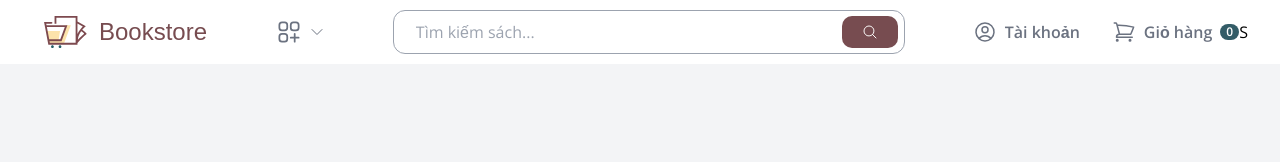
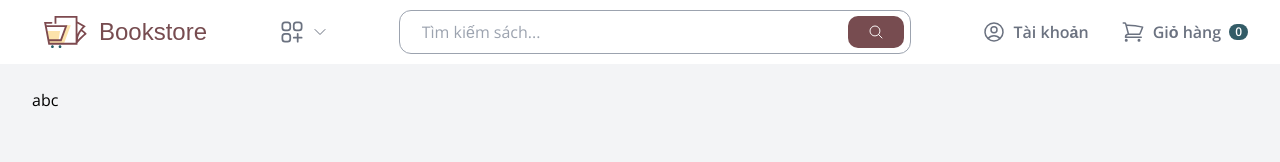
Before and after one commit to iamtomnotjerry/bookstoreonline, a Next.js app: page / in a window 1280 px wide. Shown: the top 162 px of the page. Built offline with nearby package versions, Linux system fonts and the light colour scheme; a web font is replaced by a local one.

Commit message:
fix: fix raw layout

```diff
--- a/app/page.tsx
+++ b/app/(pages)/page.tsx
@@ -59,5 +59,7 @@
 // }
 
 export default function HomePage() {
-  return <main></main>;
+  return <main>
+    abc
+  </main>;
 }
--- a/app/components/Header.tsx
+++ b/app/components/Header.tsx
@@ -1,20 +1,19 @@
 import { cn } from '@/lib/utils';
 import {
+  ArrowRightIcon,
   ChevronDownIcon,
-  MagnifyingGlassIcon,
+  ChevronRightIcon,
   ShoppingCartIcon,
   SquaresPlusIcon,
   UserCircleIcon,
-  ChevronRightIcon,
-  ArrowRightIcon,
 } from '@heroicons/react/24/outline';
 import Image from 'next/image';
 import Link from 'next/link';
 import fonts from '../configs/fonts';
 import routes from '../configs/routes';
-import { Button, buttonVariants } from './ui/Button';
+import SearchBar from './SearchBar';
+import { buttonVariants } from './ui/Button';
 import { Popover, PopoverContent, PopoverTrigger } from './ui/Popover';
-import SearchBar from './SearchBar';
 
 const categoriesList = [
   {
@@ -127,7 +126,6 @@ export default function Header() {
               0
             </span>
           </Link>
-          S
         </div>
       </div>
     </header>
--- a/app/layout.tsx
+++ b/app/layout.tsx
@@ -30,7 +30,7 @@ export default function RootLayout({
           <StoreProvider>
             <div>
               <Header />
-              <div className="container">{children}</div>
+              <div className="container mt-6">{children}</div>
             </div>
           </StoreProvider>
         </AuthProvider>
```
